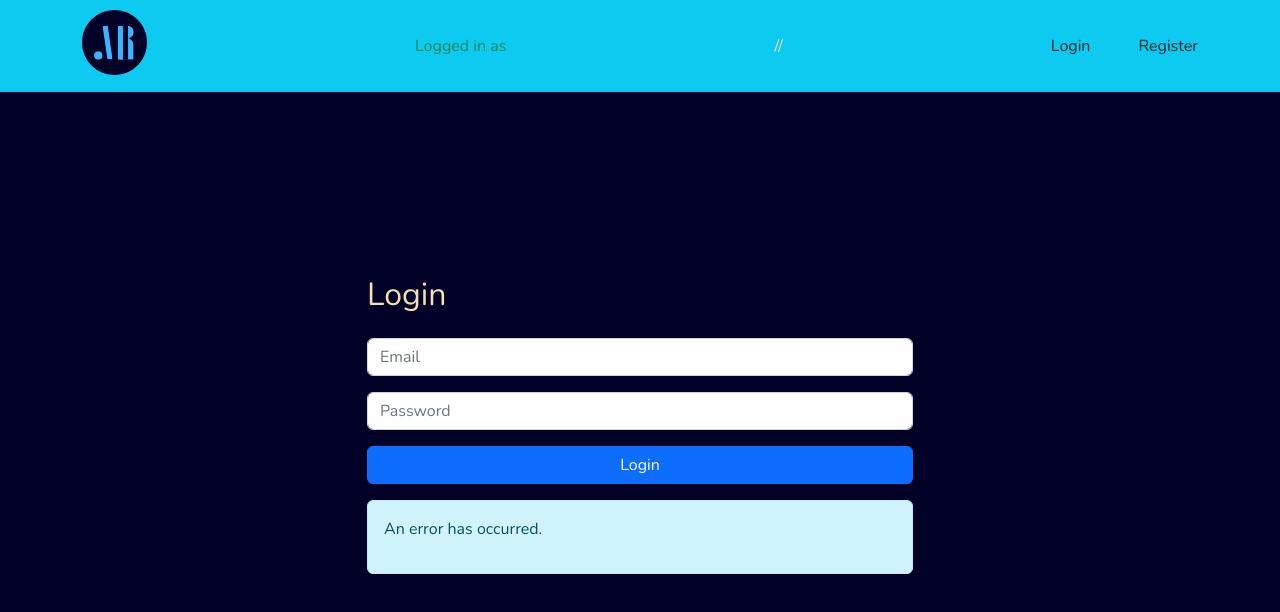
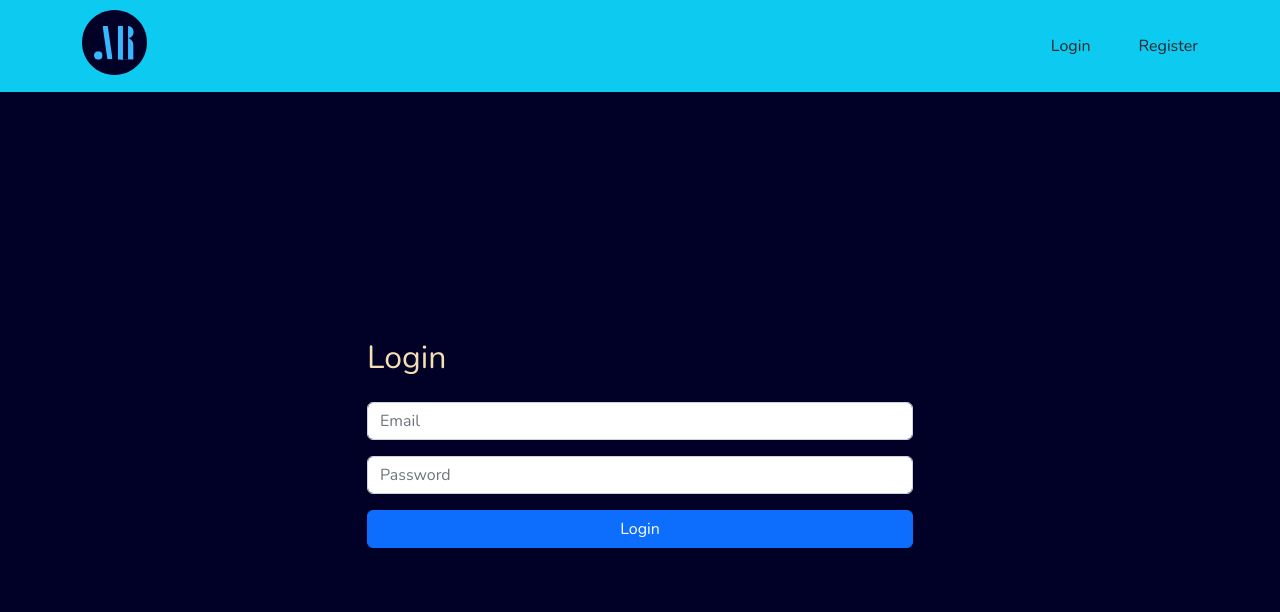
Before and after one commit to Antjrobles/chat-app-chaoo, a React (Vite) app in the folder client/: page / in a window 1280 px wide. Shown: the top 612 px of the page. Built offline with nearby package versions, Linux system fonts and the light colour scheme.

Commit message:
Video nº 6 ok

```diff
--- a/client/src/components/NavBar.jsx
+++ b/client/src/components/NavBar.jsx
@@ -8,24 +8,39 @@ import { AuthContext } from "../context/AuthContext";
 
 const NavBar = () => {
 
-  const { user } = useContext(AuthContext); // Get user from AuthContext
+  const { user, logoutUser } = useContext(AuthContext); // Get user from AuthContext
 
   return <Navbar bg="info" className="mb-4" style={{ height: "5.75rem" }}>
     <Container>
       <h2>
         <Link to="/" className="link-light text-decoration-none">
-          <img src={Logo} alt="ChatApp"  width="65" height="65" />
+          <img src={Logo} alt="ChatApp" width="65" height="65" />
         </Link>
       </h2>
-      <span className="text-success">Logged in as {user?.name}</span> //
+      {user && (    /* If user is logged in, show user name */
+        <span className="text-success">Logged in as {user?.name}</span>
+      )}
       <Nav>
         <Stack direction="horizontal" gap={5}>
+          {user && (<>
+            <Link onClick={() => logoutUser()} to="/login" className="link-dark text-decoration-none">
+              Logout
+            </Link>
+          </>)
+          }
+
+
+          {!user && (  // If user is not logged in, show login and register links
+            <>
               <Link to="/login" className="link-dark text-decoration-none">
                 Login
               </Link>
               <Link to="/register" className="link-dark text-decoration-none">
                 Register
               </Link>
+            </>
+          )}
+
         </Stack>
       </Nav>
     </Container>
--- a/client/src/context/AuthContext.jsx
+++ b/client/src/context/AuthContext.jsx
@@ -1,5 +1,3 @@
-
-
 import { useEffect } from "react";
 import { createContext, useCallback, useState } from "react";
 import { baseUrl, postRequest } from "../utils/service";
@@ -22,7 +20,7 @@ export const AuthContextProvider = ({ children }) => {
     password: "",
   });
 
-  console.log("User:", user);
+  console.log("Userr:", user);
   console.log("registerError:", registerError);
   console.log("isRegisterLoading:", isRegisterLoading);
   console.log("loginError:", loginError);
@@ -87,7 +85,7 @@ export const AuthContextProvider = ({ children }) => {
       localStorage.setItem("User", JSON.stringify(response));
       setUser(response);
     },
-    [registerInfo]
+    [loginInfo]
   );
 
   const logoutUser = useCallback(() => {
--- a/client/src/pages/Login.jsx
+++ b/client/src/pages/Login.jsx
@@ -1,34 +1,60 @@
-import { Alert, Button, Form, Row, Col, Stack } from 'react-bootstrap';
-
-
+import { useContext } from "react";
+import { Alert, Button, Col, Form, Row, Stack } from "react-bootstrap";
+import { AuthContext } from "../context/AuthContext";
 
 const Login = () => {
-  return <>
-    <Form>
-      <Row style={{
+  const { loginInfo, updateLoginInfo, loginUser, loginError, isLoginLoading } =
+    useContext(AuthContext);
+
+  return (
+    <>
+      <Form onSubmit={loginUser}>
+        <Row
+          style={{
             height: "100vh",
             justifyContent: "center",
-        paddingTop: "10rem"
-      }}>
+            paddingTop: "20%",
+          }}
+        >
           <Col xs={6}>
             <Stack gap={3}>
               <h2>Login</h2>
-            <Form.Control type="text" placeholder="Email" />
-            <Form.Control type="text" placeholder="Password" />
-            <Button variant="primary" type="submit">
-              Login
+
+              <Form.Control
+                type="email"
+                placeholder="Email"
+                onChange={(e) =>
+                  updateLoginInfo({ ...loginInfo, email: e.target.value })
+                }
+                value={loginInfo.email}
+              />
+              <Form.Control
+                type="password"
+                placeholder="Password"
+                onChange={(e) =>
+                  updateLoginInfo({
+                    ...loginInfo,
+                    password: e.target.value,
+                  })
+                }
+                value={loginInfo.password}
+              />
+              <Button variant="primary" type="submit" disabled={isLoginLoading}>
+                {isLoginLoading ? "Getting you in..." : "Login"}
               </Button>
-            <Alert variant="info">
-              <p>
-                An error has occurred.
-              </p>
+
+              {loginError?.error && (
+                <Alert variant="danger">
+                  <b>{`Error status code: ${loginError?.status}`}</b>
+                  <p>{loginError?.message}</p>
                 </Alert>
-
+              )}
             </Stack>
           </Col>
         </Row>
       </Form>
     </>
-}
+  );
+};
 
 export default Login;
--- a/client/src/pages/Register.jsx
+++ b/client/src/pages/Register.jsx
@@ -15,20 +15,22 @@ const Register = () => {
 
   return (
     <>
-      {/* <div class="p-30 d-flex align-content-end flex-wrap">
+      {/* <Stack direction="horizontal" gap={5}  >
         <div>
-          <img src={Logo} alt="Register" width="400" />
-        </div> */}
-        <Form onSubmit={registerUser} width="400">
+          <img src={Logo} alt="Register" width={600} />
+        </div>  */}
+        <Form onSubmit={registerUser}>
           <Row
             style={{
+              paddingTop: "10%",
               height: "100vh",
               justifyContent: "center",
-              paddingTop: "20%",
             }}
           >
             <Col xs={6}>
-              <Stack gap={3}>
+              <Stack
+
+              gap={3}>
                 <h2>Register</h2>
 
                 <Form.Control
@@ -76,7 +78,7 @@ const Register = () => {
             </Col>
           </Row>
         </Form>
-    {/* </div> */}
+    {/* </Stack> */}
     </>
   );
 };
```
Lines whose indentation alone changed are shown as unchanged.
